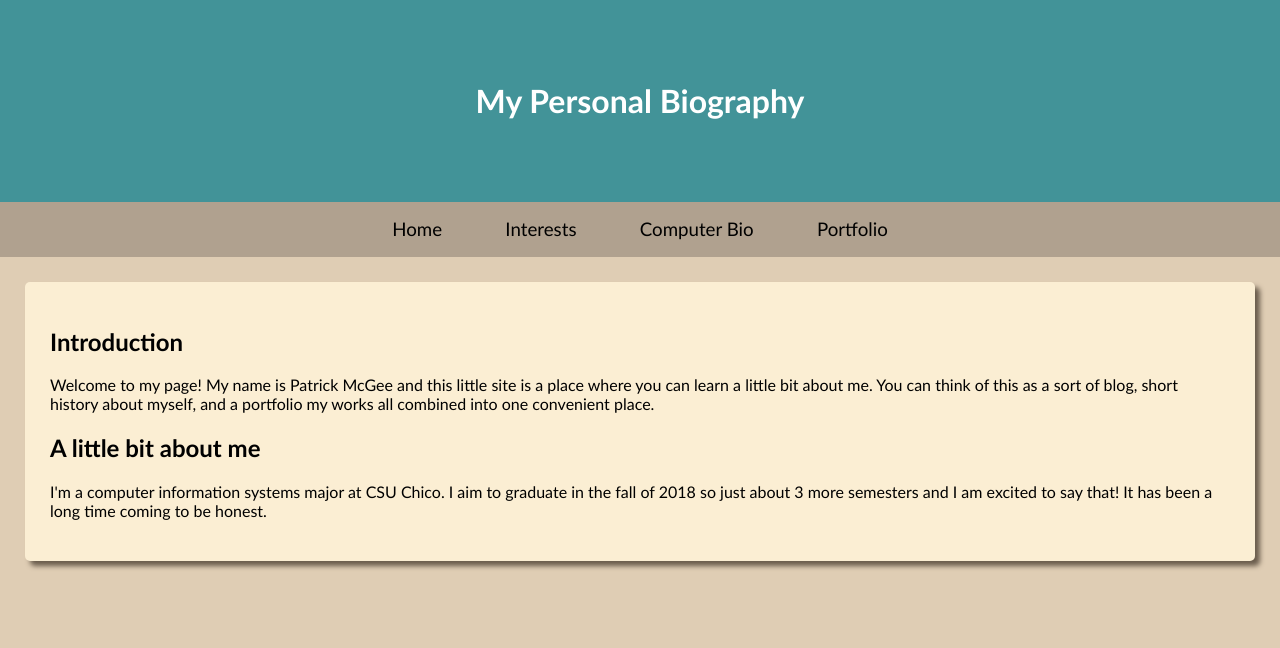
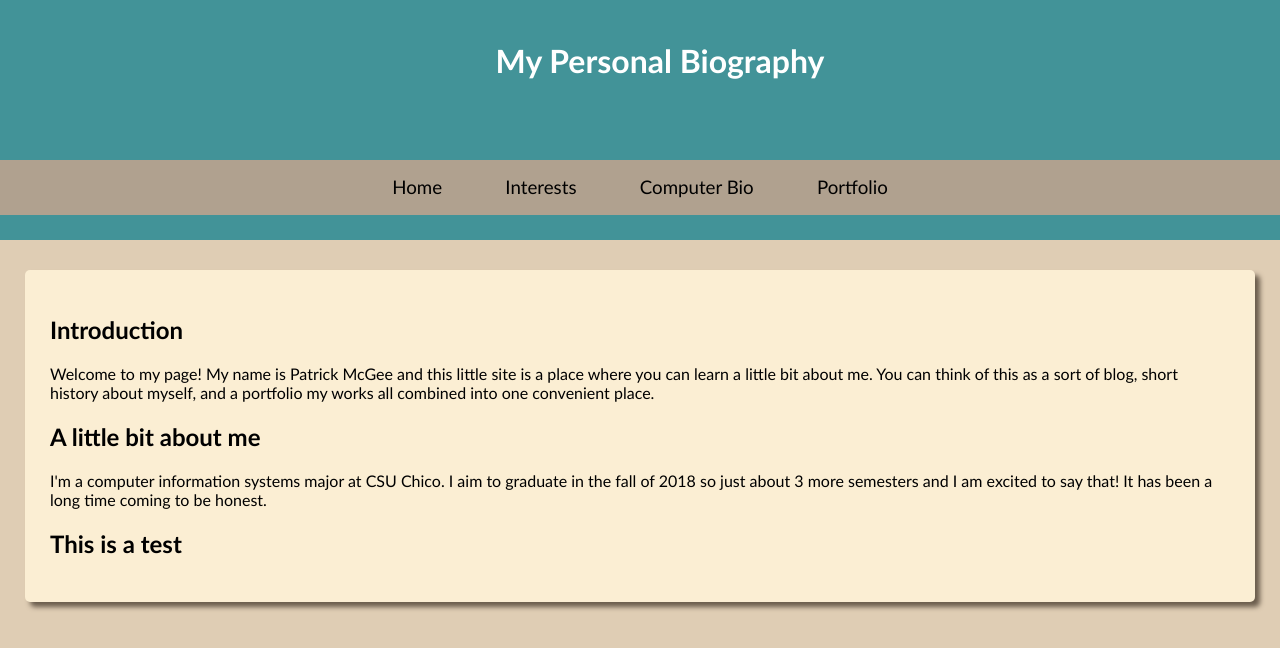
Before and after one commit to mistakuaku/Project1-PersonalBio, a plain HTML site: page index.html in a window 1280 px wide. Drawn offline with Linux system fonts and the light colour scheme.

Commit message:
Messing with the nav bar again -_-;

```diff
--- a/biostyle.css
+++ b/biostyle.css
@@ -4,11 +4,13 @@ body{
   margin: 0;
 }
 
-.navbar{
+div.navbar{
   background-color: #B0A18F;
   font-size: 1.17em;
   text-align: center;
-
+  position: fixed;
+  top: 20%;
+  width: 100%;
 }
 
 a.navlink {
@@ -26,17 +28,26 @@ a.navlink:hover {
   background-color: #6B5D4D;
 }
 
-.topbar{
+div.topbar{
+  overflow: hidden;
   text-align: center;
   background-color: #429398;
   color: white;
   padding: 1.25em;
+  position: fixed;
+  top: 0;
+  width: 100%;
+  height: 200px;
   /*All my color palletes are located here:
   http://www.colourlovers.com/palette/1389950/teal_brocade*/
 }
 
 .content{
-  margin: 1.5625em;
+  margin-top: 270px;
+  margin-left: 1.5625em;
+  margin-right: 1.5625em;
+  margin-bottom: 40px;
+  /*margin: 1.5625em;*/
   background-color: #FBEED3;
   border-radius: 0.3125em;
   padding: 1.5625em;
--- a/index.html
+++ b/index.html
@@ -10,7 +10,6 @@
   </head>
 
   <body>
-
     <div class="topbar">
     <h1 class="topbar">My Personal Biography</h1>
     </div>
@@ -41,6 +40,11 @@
         in the fall of 2018 so just about 3 more semesters and I am excited to
         say that! It has been a long time coming to be honest.
       </p>
+      <p>
+        <h2>This is a test</h2>
+
+
+      </p>
     </div>
 
   </body>
```
Also changed, not shown: compbio.html (+2 -1 lines), devportfolio.html (+2 -1 lines), interests.html (+2 -1 lines).
